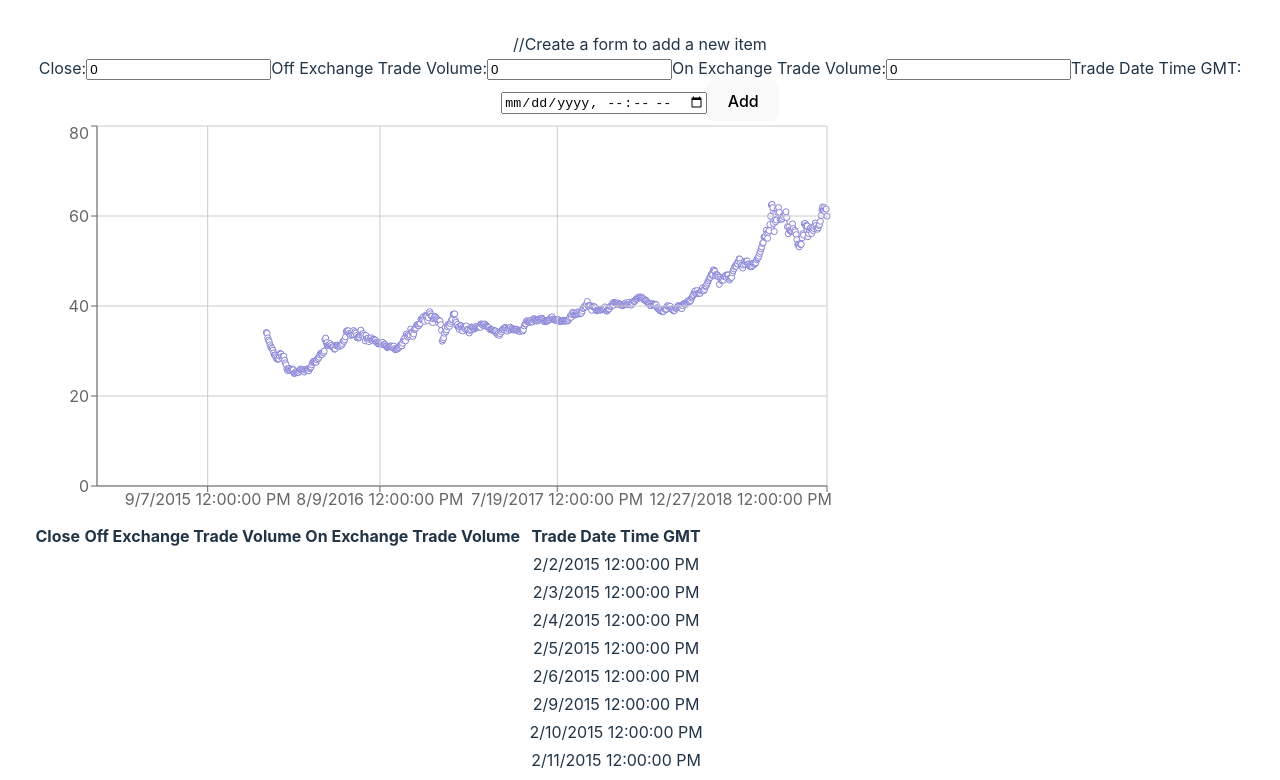
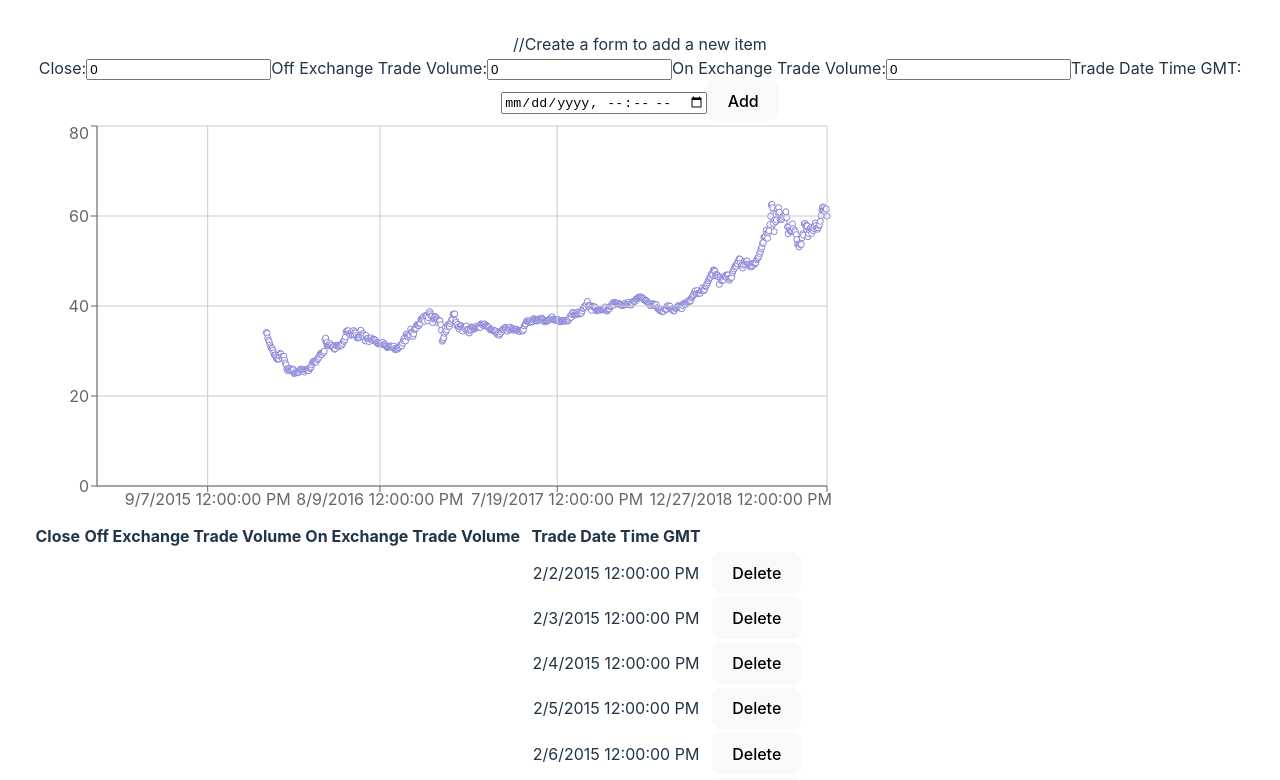
Before and after one commit to leo-d-a/test-limpide, a React (Vite) app in the folder front/: page / in a window 1280 px wide. Shown: the top 780 px of the page. Built offline with nearby package versions, Linux system fonts and the light colour scheme.

Commit message:
feat: add a button by line to delete it

```diff
--- a/front/src/App.jsx
+++ b/front/src/App.jsx
@@ -109,11 +109,22 @@ function App() {
           </thead>
           <tbody>
             {items.map((item, index) => (
+              //OnClick remove the line
               <tr key={index}>
                 <td>{item.close}</td>
                 <td>{item.offexchtradevolumeeex}</td>
                 <td>{item.onexchtradevolumeeex}</td>
                 <td>{item.tradedatetimegmt}</td>
+                <td>
+                  <button
+                    onClick={() => {
+                      items.splice(index, 1);
+                      setItems([...items]);
+                    }}
+                  >
+                    Delete
+                  </button>
+                </td>
               </tr>
             ))}
           </tbody>
```
